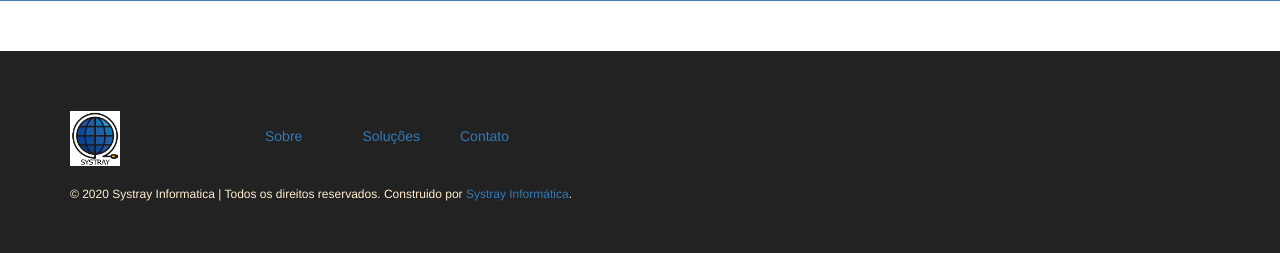
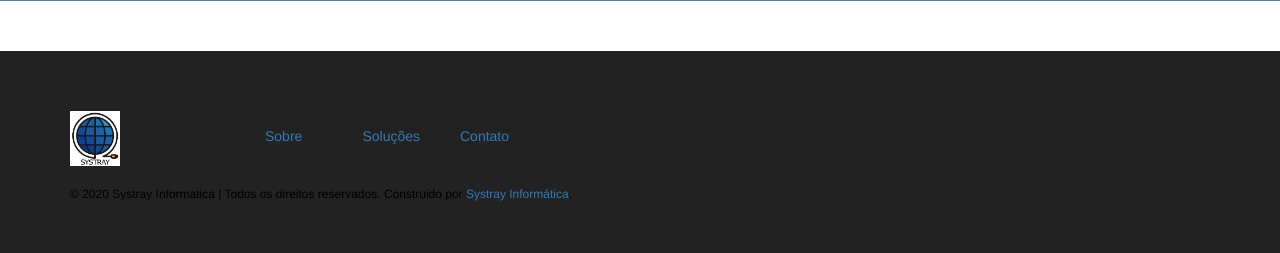
Before and after one commit to Systray-Informatica/site, a PHP site: page / in a window 1280 px wide. Shown: the part 1668-1921 px from the top of the page. Run offline with PHP 8.4, Linux system fonts and the light colour scheme; some libraries are stand-ins or nearby versions.

Commit message:
Inclusão de estilos

```diff
--- a/app/css/style.css
+++ b/app/css/style.css
@@ -5,7 +5,7 @@ header { background-color: #111; }
 nav { min-height: 90px; margin-bottom: 0 !important;  }
 h1{color: blanchedalmond;}
 h2{color: blanchedalmond;}
-p{color: blanchedalmond;font-size: 18px;}
+p{color: black;font-size: 18px;}
 
 #main { padding: 50px; background: linear-gradient(135deg, #4682B4 0%,rgb(0,128,128) 100%);  }
 #main img  { max-height: 400px; }
@@ -19,8 +19,10 @@ p{color: blanchedalmond;font-size: 18px;}
 #p2 { text-align: justify; color:#4F4F4F; font-size: 18px;}
 #p3 { text-align: center; color:#4F4F4F; font-size: 14px;}
 #p4 { text-align: center; columns: #222322; font-size: 18px;}
+#p5 { text-align: center; color: blanchedalmond; font-size: 16px;}
 #clientes { padding: 50px 0 50px 0; background: #4682B4;}
 #diversos { padding: 50px 0 50px 0; background: #DCDCDC; }
+
 
 .lista_footer { margin-top:35px; }
 .link_menu { margin-top:20px; }
```
